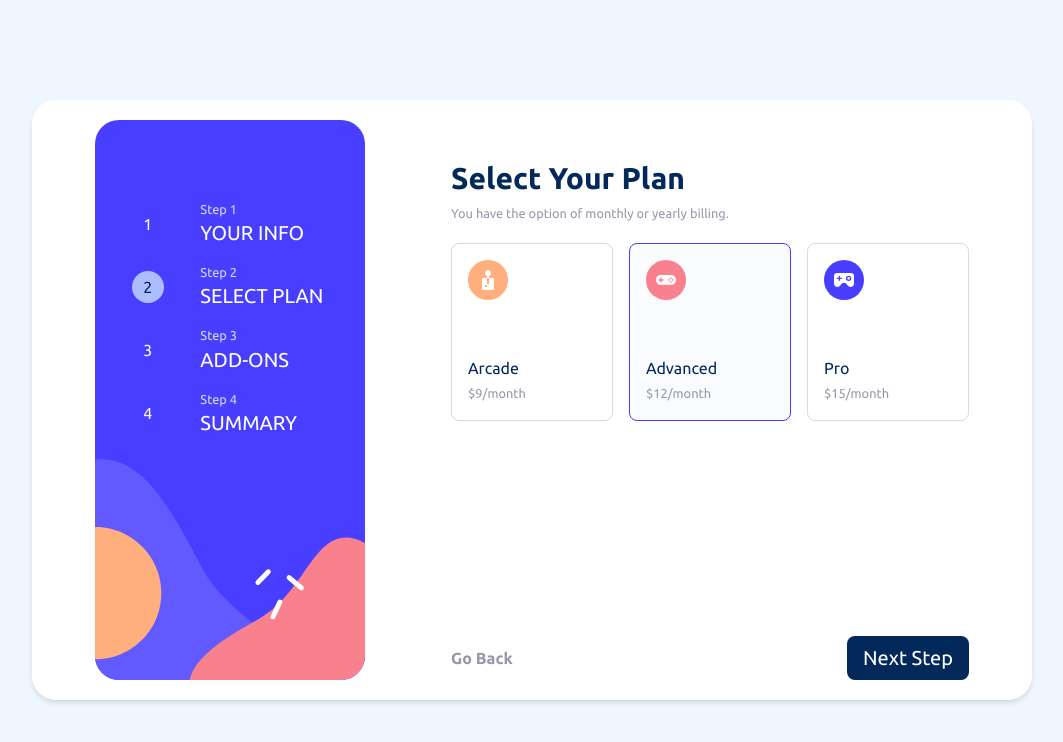
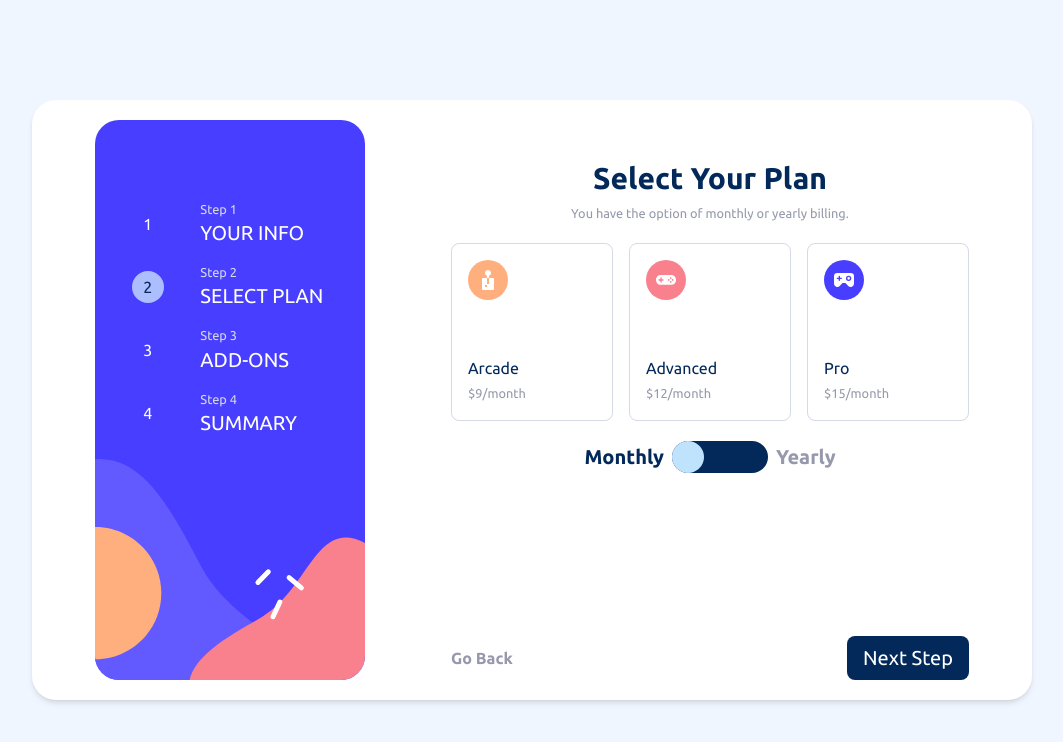
Before and after one commit to NikaBotchorishvili/multistep-form, a React (Vite) app: page / in a window 1280 px wide. Both pictures are taken after a click on the button "Next Step". Shown: the top 742 px of the page, without its empty margins (108-1171 px from the left). Built offline with nearby package versions, Linux system fonts and the light colour scheme; the HTML template or start-up script is replaced by a standard one.

Commit message:
this fixes #5

```diff
--- a/src/Context/MultiStepContext.tsx
+++ b/src/Context/MultiStepContext.tsx
@@ -17,8 +17,10 @@ type Personalize = {
 	phone_number: string;
 };
 
+type PlanType = "monthly" | "yearly";
+
 type Plan = {
-	type: "monthly" | "yearly";
+	type: PlanType;
 	selected: string;
 	price: number;
 };
@@ -31,7 +33,7 @@ type addOn = {
 };
 type formData = {
 	personalize: Personalize;
-	plan: Plan;
+	plan: Plan | {};
 	addOns: addOn[];
 };
 
@@ -60,12 +62,51 @@ export type ContextType = {
 	title: titleType;
 	formData: formData;
 	sidebar: Sidebar[];
+	planType: boolean;
+	handleSetPlanType: () => void;
+	handleSubmitFinish: () => void;
+	finished: boolean;
 };
 
 export const Context = createContext<Partial<ContextType>>({});
 
 function ContextProvider({ children, steps }: ContextProps) {
 	const [currentStepIndex, setCurrentStepIndex] = useState(0);
+
+	//	false it corresponds to monthly, true to yearly
+	const [planType, setPlanType] = useState(false);
+
+	const [finished, setFinished] = useState(false);
+
+	const [formData, setFormData] = useState<formData>({
+		personalize: {
+			name: "",
+			email: "",
+			phone_number: "",
+		},
+		plan: {},
+		addOns: [
+			{
+				name: "online services",
+				price: 1,
+				description: "Access to multiplayer games",
+				selected: false,
+			},
+			{
+				name: "Larger Storage",
+				price: 2,
+				description: "extra 1TB of cloud service",
+				selected: false,
+			},
+			{
+				name: "Customizable Profile",
+				price: 2,
+				description: "Custom theme on your profile",
+				selected: false,
+			},
+		],
+	});
+
 	const titles: titleType[] = [
 		{
 			title: "Personal Info",
@@ -111,39 +152,6 @@ function ContextProvider({ children, steps }: ContextProps) {
 
 	const title: titleType = titles[currentStepIndex];
 
-	const [formData, setFormData] = useState<formData>({
-		personalize: {
-			name: "",
-			email: "",
-			phone_number: "",
-		},
-		plan: {
-			type: "monthly",
-			selected: "advanced",
-			price: 0,
-		},
-		addOns: [
-			{
-				name: "online services",
-				price: 1,
-				description: "Access to multiplayer games",
-				selected: false,
-			},
-			{
-				name: "Larger Storage",
-				price: 2,
-				description: "extra 1TB of cloud service",
-				selected: false,
-			},
-			{
-				name: "Customizable Profile",
-				price: 2,
-				description: "Custom theme on your profile",
-				selected: false,
-			},
-		],
-	});
-
 	const next = () => {
 		setCurrentStepIndex((prevCurrentStepIndex) => {
 			if (prevCurrentStepIndex + 1 >= steps.length) {
@@ -168,7 +176,9 @@ function ContextProvider({ children, steps }: ContextProps) {
 	const isRadioSelected = (name: string) => {
 		return formData.plan.selected == name;
 	};
-
+	const handleSetPlanType = () => {
+		setPlanType((prev) => !prev);
+	};
 	const handlePersonalizeChange = (e: ChangeEvent<HTMLInputElement>) => {
 		const { name, value } = e.target;
 		setFormData((prev) => {
@@ -181,10 +191,10 @@ function ContextProvider({ children, steps }: ContextProps) {
 
 	const handleAddOnChange = (name: string) => {
 		setFormData((prev) => {
-			const updatedAddOns = prev.addOns.map(addOn => {
+			const updatedAddOns = prev.addOns.map((addOn) => {
 				if (addOn.name === name) {
 					return { ...addOn, selected: !addOn.selected };
-				}else{
+				} else {
 					return addOn;
 				}
 			});
@@ -198,6 +208,7 @@ function ContextProvider({ children, steps }: ContextProps) {
 
 	const handleSelectPlanChange = (price: number, plan: string) => {
 		setFormData((prev) => {
+			console.log(prev.plan);
 			return {
 				...prev,
 				plan: { ...prev.plan, price: price, selected: plan },
@@ -205,6 +216,9 @@ function ContextProvider({ children, steps }: ContextProps) {
 		});
 	};
 
+	const handleSubmitFinish = () => {
+		setFinished(prev => !prev);
+	};
 	const ContextData: Required<ContextType> = {
 		currentStepIndex,
 		step: steps[currentStepIndex],
@@ -219,6 +233,10 @@ function ContextProvider({ children, steps }: ContextProps) {
 		title,
 		sidebar,
 		isRadioSelected,
+		planType,
+		handleSetPlanType,
+		handleSubmitFinish,
+		finished,
 	};
 
 	return <Context.Provider value={ContextData}>{children}</Context.Provider>;
--- a/src/components/form.tsx
+++ b/src/components/form.tsx
@@ -1,24 +1,41 @@
 import { useContext } from "react";
-import { Context, ContextType } from "../Context/MultiStepContext";
+import { Context } from "../Context/MultiStepContext";
 
 import Sidebar from "./Sidebar";
-import Title from "./multiStepForm/components/title";
+import Title from "./multiStepForm/components/Title";
+import ThankYou from "./thankYou";
+
 function Form() {
-	const { currentStepIndex, back, next, step, steps } = useContext(Context);
+	const {
+		currentStepIndex,
+		back,
+		next,
+		step,
+		steps,
+		handleSubmitFinish,
+		finished,
+	} = useContext(Context);
 	return (
 		<main className="flex md:flex-row flex-col h-[600px] shadow-md w-[1000px] justify-around p-5 bg-White rounded-3xl">
 			<Sidebar currentStepIndex={currentStepIndex} />
 			<div className="flex flex-col md:h-full justify-between md:static absolute top-32 left-1/2 right-1/2 md:translate-x-0 -translate-x-1/2 md:w-fit w-5/6 h-fit bg-Alabaster md:bg-opacity-0 p-5 rounded-2xl md:rounded-none md:p-0 box-content">
-				<div className="flex flex-col gap-5 w-full">
+				<div className="flex flex-col gap-5 w-full h-full">
+					{finished ? (
+						<ThankYou />
+					) : (
+						<>
 							<Title />
-					{ step }
+							{step}
+						</>
+					)}
 				</div>
 
-
 				<div className="flex justify-between w-full  md:static">
+					{!finished && (
+						<>
 							{currentStepIndex !== 0 && (
 								<button
-							onClick={() => back()}
+									onClick={back}
 									className="mr-auto text-CoolGray font-bold hover:text-MarineBlue duration-76"
 								>
 									Go Back
@@ -26,15 +43,20 @@ function Form() {
 							)}
 							{currentStepIndex + 1 < steps.length ? (
 								<button
-							onClick={() => next()}
+									onClick={next}
 									className="ml-auto text-White bg-MarineBlue text-xl px-4 py-2 rounded-lg hover:bg-opacity-90 duration-150"
 								>
 									Next Step
 								</button>
 							) : (
-						<button className="ml-auto text-White bg-MarineBlue text-xl px-4 py-2 rounded-lg hover:bg-opacity-90 duration-150">
+								<button
+									onClick={handleSubmitFinish}
+									className="ml-auto text-White bg-MarineBlue text-xl px-4 py-2 rounded-lg hover:bg-opacity-90 duration-150"
+								>
 									Finish
 								</button>
+							)}
+						</>
 					)}
 				</div>
 			</div>
--- a/src/components/multiStepForm/SelectYourPlan/SelectYourPlan.tsx
+++ b/src/components/multiStepForm/SelectYourPlan/SelectYourPlan.tsx
@@ -1,25 +1,27 @@
-import { useContext, MouseEvent } from "react";
+import { useContext, useEffect } from "react";
 import Input from "./components/input";
 import { Context } from "../../../Context/MultiStepContext";
 
 function SelectYourPlan() {
-	const { formData } = useContext(Context);
+	const { planType, handleSetPlanType } = useContext(Context);
 
-	const inputData = {
-		monthly: {
-			arcade: 9,
-			advanced: 12,
-			pro: 15,
-		},
-		yearly: {
-			arcade: 90,
-			advanced: 120,
-			pro: 150,
-		},
-	};
+	// const inputData = {
+	// 	monthly: {
+	// 		arcade: 9,
+	// 		advanced: 12,
+	// 		pro: 15,
+	// 	},
+	// 	yearly: {
+	// 		arcade: 90,
+	// 		advanced: 120,
+	// 		pro: 150,
+	// 	},
+	// };
+	useEffect(() => {
 
-	return (
-		<form className="flex gap-4 md:flex-row flex-col md:w-fit w-full">
+	}, [planType])
+	const content = !planType ? (
+		<>
 			<Input
 				icon="/images/icon-arcade.svg"
 				PlanName="arcade"
@@ -38,7 +40,64 @@ function SelectYourPlan() {
 				price={15}
 				type="monthly"
 			/>
-		</form>
+		</>
+	) : (
+		<>
+			<Input
+				icon="/images/icon-arcade.svg"
+				PlanName="arcade"
+				price={90}
+				type="yearly"
+			/>
+			<Input
+				icon="/images/icon-advanced.svg"
+				PlanName="advanced"
+				price={120}
+				type="yearly"
+			/>
+			<Input
+				icon="/images/icon-pro.svg"
+				PlanName="pro"
+				price={150}
+				type="yearly"
+			/>
+		</>
+	);
+	return (
+		<>
+			<form className="flex gap-4 md:flex-row flex-col md:w-fit w-full ">
+				{content}
+			</form>
+			<section className="flex  items-center gap-2 mx-auto">
+				<h2
+					className={`font-extrabold text-xl ${
+						!planType ? "text-MarineBlue" : "text-CoolGray"
+					}`}
+				>
+					Monthly
+				</h2>
+				<div className="w-24 h-8 bg-MarineBlue relative rounded-full">
+					<input
+						type="checkbox"
+						className=" w-full h-full absolute opacity-0 top-0 left-0"
+						checked={planType}
+						onChange={() => handleSetPlanType()}
+					/>
+					<span
+						className={`w-8 h-8 rounded-full bg-LightBlue absolute transition duration-200 ${
+							planType ? "right-0" : "left-0"
+						}`}
+					></span>
+				</div>
+				<h2
+					className={`font-extrabold text-xl ${
+						planType ? "text-MarineBlue" : "text-CoolGray"
+					}`}
+				>
+					Yearly
+				</h2>
+			</section>
+		</>
 	);
 }
 
--- a/src/components/multiStepForm/Summary/Summary.tsx
+++ b/src/components/multiStepForm/Summary/Summary.tsx
@@ -1,5 +1,5 @@
+import AddOnsSummary from "./components/AddonsSummary";
 import PlanSummary from "./components/PlanSummary";
-import AddOnsSummary from "./components/AddOnsSummary";
 import PriceSummary from "./components/PriceSummary";
 
 function Summary() {
--- a/src/components/multiStepForm/components/Title.tsx
+++ b/src/components/multiStepForm/components/Title.tsx
@@ -1,14 +1,19 @@
 import { useContext } from "react";
 import { Context } from "../../../Context/MultiStepContext";
-function Title() {
+
+type Props = {
+	title?: string;
+	description?: string;
+}
+function Title(props: Props) {
     const { title } = useContext(Context)
 	return (
-		<div className="flex flex-col gap-2 md:mt-10">
-			<h1 className="text-3xl text-MarineBlue font-bold ">
-				{title?.title}
+		<div className="flex items-center flex-col gap-2 md:mt-10 text-center">
+			<h1 className={`text-3xl text-MarineBlue font-bold `}>
+				{!props.title? title?.title: props.title}
 			</h1>
-			<small className="text-CoolGray">
-                {title?.description}
+			<small className={`text-CoolGray w-2/3 `}>
+                {!props.description? title?.description: props.description}
 			</small>
 		</div>
 	);
--- a/src/components/thankYou.tsx
+++ b/src/components/thankYou.tsx
@@ -0,0 +1,12 @@
+import Title from "./multiStepForm/components/Title";
+
+function ThankYou() {
+    return (
+        <main className="flex h-full  flex-col justify-center items-center">
+            <img className="w-min h-min" src="/images/icon-thank-you.svg" alt="" />
+            <Title title="Thank You!" description="Thanks for confirming your subscription! We hope you have fun using our platform. If you ever need support, please feel free to email us at support@loremgaming.com." />
+        </main>
+    );
+}
+
+export default ThankYou;
```
Lines whose indentation alone changed are shown as unchanged.
